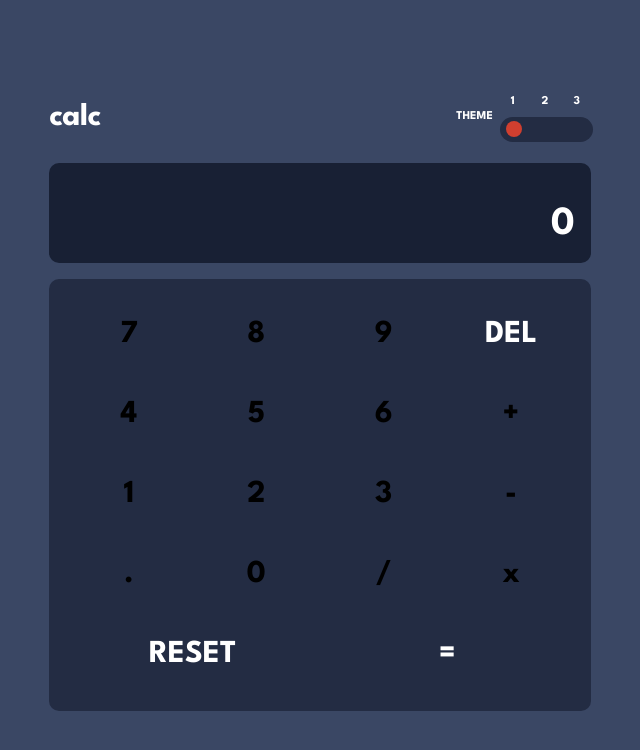
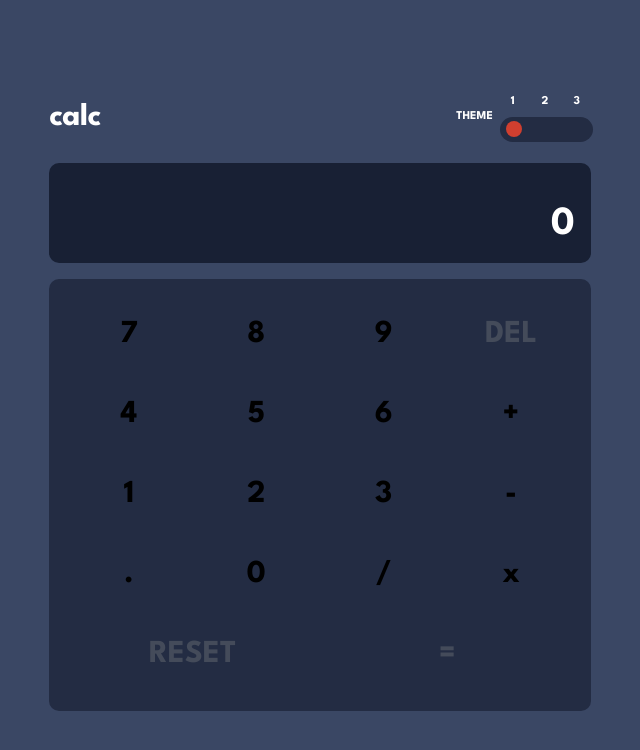
Before and after one commit to pronoia9/puny-math, a React (Create React App) app: page / in a window 1280 px wide. Shown: the top 750 px of the page, without its empty margins (320-960 px from the left). Built offline with nearby package versions, Linux system fonts and the light colour scheme.

Commit message:
add color

```diff
--- a/src/components/Calculator.scss
+++ b/src/components/Calculator.scss
@@ -4,5 +4,5 @@ div.grid {
   gap: 1rem;
   padding: 1.5rem;
   background: var( --color-bg-keypad);
-  // color: var();
+  color: var(--color-text-keys);
 }
```
